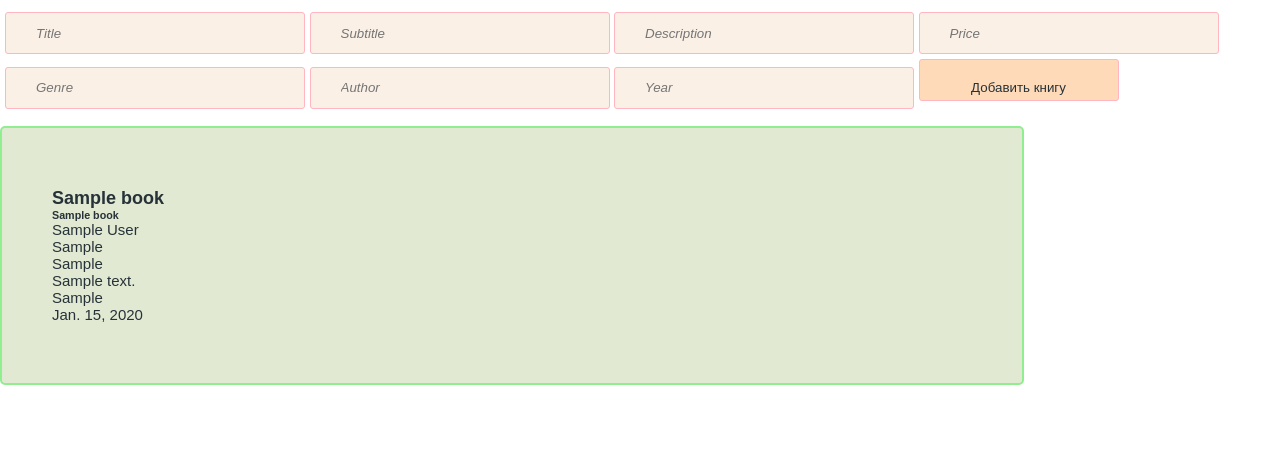
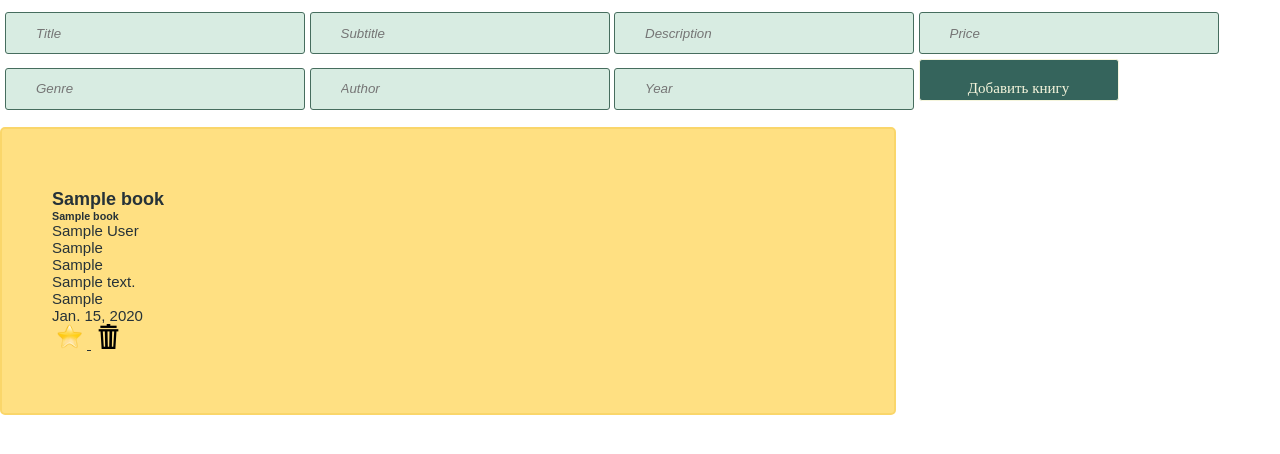
Before and after one commit to zhanyll/todo, a Django app: page /books/ in a window 1280 px wide. Shown: the top 454 px of the page. Run offline with Django 3.2, Linux system fonts and the light colour scheme; tables that the repository leaves empty hold one stand-in row (values such as "Sample post").

Commit message:
added books marking and deletion

```diff
--- a/main/models.py
+++ b/main/models.py
@@ -17,3 +17,4 @@ class Books(models.Model):
     author = models.CharField(max_length=150)
     year = models.CharField(max_length=4)
     date = models.DateField(auto_now_add=True)
+    is_favorites = models.BooleanField(default=False)
--- a/main/static/styles/books.css
+++ b/main/static/styles/books.css
@@ -24,10 +24,10 @@ section{
 .inp{
     width: 300px;
     height: 25px;
-    background-color: linen;
+    background-color: rgb(216, 236, 226);
     border-radius: 3px;
     padding: 20px 30px;
-    border: 1px solid lightpink;
+    border: 1px solid rgb(70, 109, 94);
     justify-content: space-around;
     display: inline-block;
     margin-bottom: 5px;
@@ -37,19 +37,21 @@ section{
 .but{
     width: 200px;
     height: 25px;
-    background-color: peachpuff;
+    background-color: rgb(53, 100, 92);
     border-radius: 3px;
     padding: 20px 30px;
-    border: 1px solid lightpink;
+    border: 1px solid;
     justify-content: space-around;
     display: inline-block;
     margin-bottom: 10px;
-    font-style: normal;
+    font-family: 'Times New Roman', Times, serif;
+    font-size: 15px;
+    color: beige;
     cursor: pointer;
 }
 
 .book_container{
-    display: inline-block;
+    display: inline;
     justify-content: space-around;
     flex-wrap: wrap;
     width: 100%;
@@ -57,9 +59,9 @@ section{
 }
 
 .book_item{
-    width: 80%;
-    height: 80%;
-    border: 2px solid lightgreen;
+    width: 70%;
+    height: 60%;
+    border: 1px solid rgb(123, 126, 123);
     background-color: rgb(225, 233, 211);
     border-radius: 5px;
     padding: 60px 50px;
@@ -80,3 +82,23 @@ section{
     font-size: 15px;
     font-family: sans-serif;
 }
+
+/* .book_item_footer{
+    display: flex;
+    justify-content: space-between;
+    align-items: center;
+} */
+
+
+
+.book_item_footer img{
+    width: 25px;
+    height: 25px;
+    margin: 0 5px;
+    cursor: pointer;
+}
+
+.marked{
+    background-color: #ffe082;
+    border: 2px solid #fad66a;
+}
--- a/main/templates/books.html
+++ b/main/templates/books.html
@@ -26,7 +26,11 @@
         </div>
         <div class="book_container">
             {% for b in books_list %}
-            <div class="book_item">
+            <div class="book_item
+            {% if b.is_favorites %}
+                marked
+            {% endif %}
+            ">
                 <h4>{{ b.title }}</h4>
                 <h6>{{ b.subtitle }}</h6>
                 <p>{{ b.author }}</p>
@@ -35,9 +39,24 @@
                 <p>{{ b.description }}</p>
                 <p>{{ b.price }}</p>
                 <p>{{ b.date }}</p>
+                <div class="book_item_footer">
+                    <div class="action_buttons">
+                        {% if b.is_favorites %}
+                        <a href="{% url 'unmark-book' b.id %}">
+                            <img src="{% static './icones/w256h2561350817780stariconrt2.png' %}">
+                        </a>
+                        {% else %}
+                        <a href="{% url 'mark-book' b.id %}">
+                            <img src="{% static './icones/w512h4961380477090star.png' %}">
+                        </a>
+                        {% endif %}
+                        <a href="{% url 'delete-book' b.id %}">
+                            <img src="{% static './icones/3823-200.png' %}">
+                        </a>
+                    </div>
+                </div>
             </div>
             {% endfor %}
-        </div>
     </section>
 </body>
 
--- a/main/templates/test.html
+++ b/main/templates/test.html
@@ -29,8 +29,7 @@
             <div class="todo_item
                 {% if todo.is_favorite %}
                     marked
-                {% endif %}
-            ">
+                {% endif %}">
                 <div class="todo_item_header">
                     <label class="checkbox_container">
                         <input type="checkbox" />
@@ -42,7 +41,7 @@
                     <p>{{ todo.created_ad }}</p>
                     <div class="action_buttons">
                         {% if todo.is_favorite %}
-                        <a href="{% url 'mark-todo' todo.id %}">
+                        <a href="{% url 'unmark-todo' todo.id %}">
                             <img
                                 src="{% static './icones/w256h2561350817780stariconrt2.png' %}">
                         </a>
--- a/main/views.py
+++ b/main/views.py
@@ -51,9 +51,26 @@ def mark_todo(request, id):
     todo.save()
     return redirect(test)
 
-
 def unmark_todo(request, id):
     todo = Todo.objects.get(id=id)
     todo.is_favorite = False
     todo.save()
     return redirect(test)
+
+
+def delete_book(request, id):
+    b = Books.objects.get(id=id)
+    b.delete()
+    return redirect(books)
+
+def mark_book(request, id):
+    b = Books.objects.get(id=id)
+    b.is_favorites = True
+    b.save()
+    return redirect(books)
+
+def unmark_book(request, id):
+    b = Books.objects.get(id=id)
+    b.is_favorites = False
+    b.save()
+    return redirect(books)
--- a/todo/urls.py
+++ b/todo/urls.py
@@ -28,8 +28,11 @@ urlpatterns = [
     path("books/", books),
     path("add-todo/", add_todo, name = "add-todo"),
     path("add-book", add_book, name = "add-book"),
-    path("delee-todo/<id>/", delete_todo, name="delete-todo"),
+    path("delete-todo/<id>/", delete_todo, name="delete-todo"),
     path("mark-todo/<id>/", mark_todo, name="mark-todo"),
-    path("unmark-todo/<id>/", unmark_todo, name="unmark-todo")
+    path("unmark-todo/<id>/", unmark_todo, name="unmark-todo"),
+    path("delete-book/<id>/", delete_book, name="delete-book"),
+    path("mark-book/<id>/", mark_book, name="mark-book"),
+    path("unmark-book/<id>/", unmark_book, name="unmark-book"),
 ]   + static(settings.STATIC_URL, document_root = settings.STATIC_ROOT) \
     + static(settings.MEDIA_URL, document_root=settings.MEDIA_ROOT)
```
Also changed, not shown: main/migrations/0004_auto_20210123_1722.py (added).
